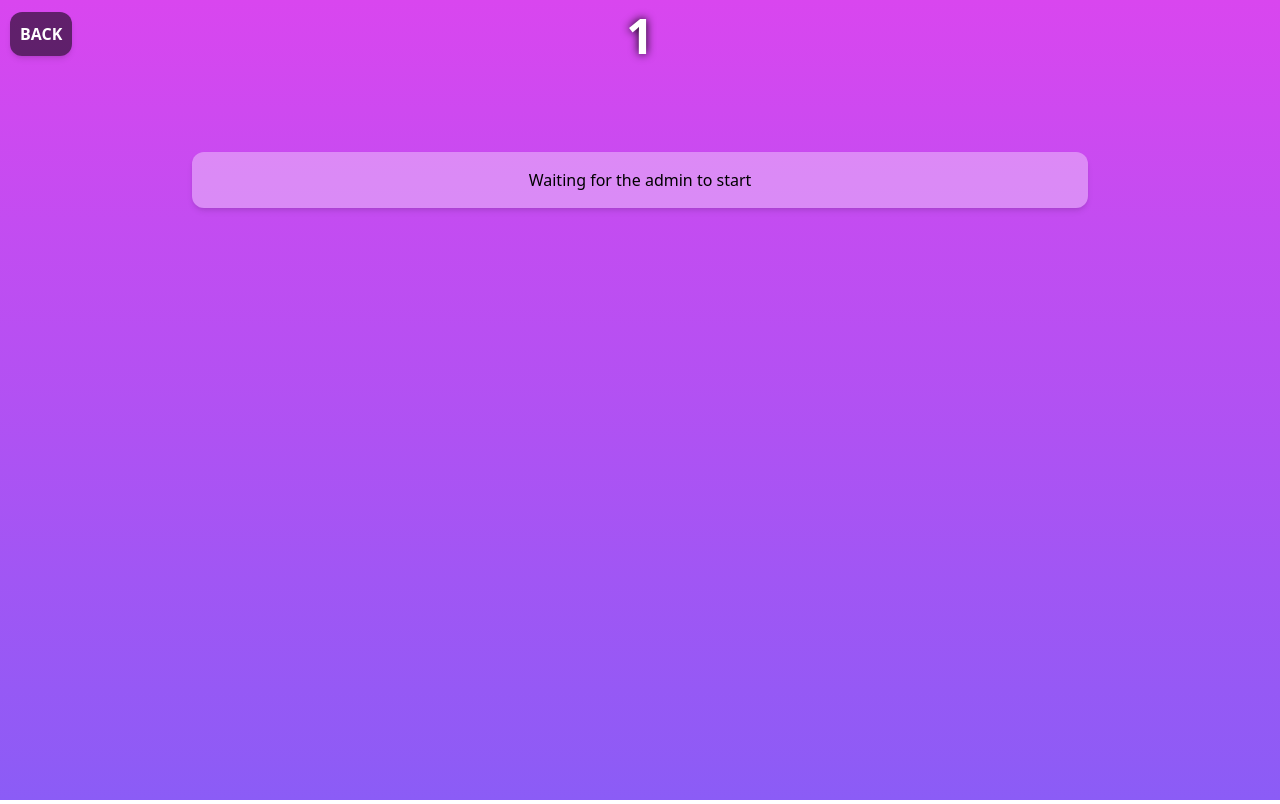
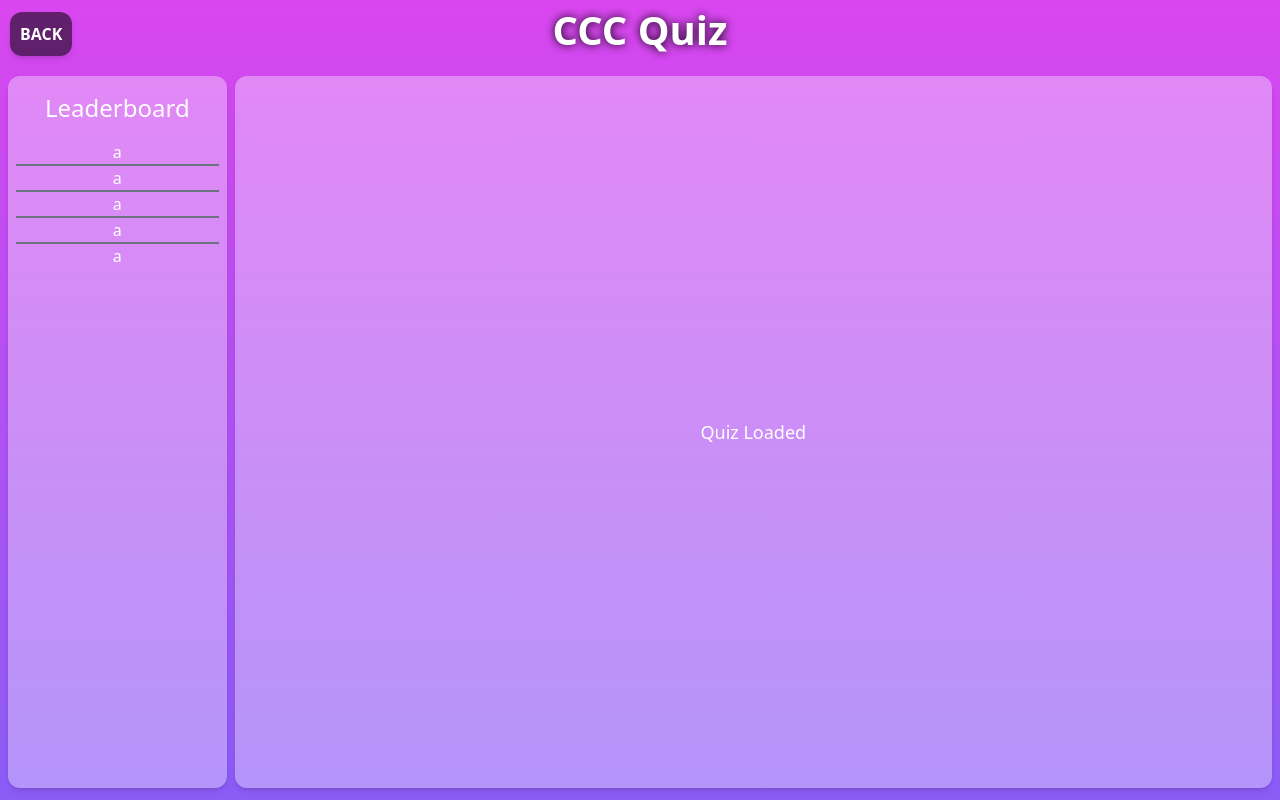
Before and after one commit to vishal290704/QuizTask, a React (Vite) app: page /room/1/1 in a window 1280 px wide. Built offline with nearby package versions, Linux system fonts and the light colour scheme.

Commit message:
quiz room

```diff
--- a/public/sampleAPI/responseQuiz.json
+++ b/public/sampleAPI/responseQuiz.json
@@ -1,12 +1,12 @@
 {
   "quizKey": "quiz1",
   "adminID": "admin123",
-  "status": false,
+  "status": true,
   "quizTitle": "CCC Quiz",
   "questions": [
     {
       "quesKey": "1",
-      "question": "What is the output of the following code: System.out.println(2 + 2 * 3);",
+      "questionText": "What is the output of the following code: System.out.println(2 + 2 * 3);",
       "options": ["8", "10", "12", "6"],
       "correctAnswer": "8",
       "category": "Coding",
@@ -14,7 +14,7 @@
     },
     {
       "quesKey": "2",
-      "question": "Which data structure uses the LIFO principle?",
+      "questionText": "Which data structure uses the LIFO principle?",
       "options": ["Queue", "Stack", "Linked List", "Heap"],
       "correctAnswer": "Stack",
       "category": "Coding",
@@ -22,7 +22,7 @@
     },
     {
       "quesKey": "3",
-      "question": "What is the capital of France?",
+      "questionText": "What is the capital of France?",
       "options": ["Paris", "Berlin", "Rome", "Madrid"],
       "correctAnswer": "Paris",
       "category": "Pop Culture",
@@ -30,7 +30,7 @@
     },
     {
       "quesKey": "4",
-      "question": "Find the next number in the series: 2, 4, 8, 16, __.",
+      "questionText": "Find the next number in the series: 2, 4, 8, 16, __.",
       "options": ["20", "32", "64", "128"],
       "correctAnswer": "32",
       "category": "Reasoning",
@@ -38,7 +38,7 @@
     },
     {
       "quesKey": "5",
-      "question": "Who directed the movie 'Inception'?",
+      "questionText": "Who directed the movie 'Inception'?",
       "options": [
         "Quentin Tarantino",
         "Christopher Nolan",
@@ -51,7 +51,7 @@
     },
     {
       "quesKey": "6",
-      "question": "If a train travels 60 miles in 1 hour, how long will it take to travel 180 miles?",
+      "questionText": "If a train travels 60 miles in 1 hour, how long will it take to travel 180 miles?",
       "options": ["1 hour", "2 hours", "3 hours", "4 hours"],
       "correctAnswer": "3 hours",
       "category": "Reasoning",
@@ -59,7 +59,7 @@
     },
     {
       "quesKey": "7",
-      "question": "Which keyword is used to inherit a class in Java?",
+      "questionText": "Which keyword is used to inherit a class in Java?",
       "options": ["extends", "implements", "inherits", "super"],
       "correctAnswer": "extends",
       "category": "Coding",
@@ -67,7 +67,7 @@
     },
     {
       "quesKey": "8",
-      "question": "What does HTTP stand for?",
+      "questionText": "What does HTTP stand for?",
       "options": [
         "Hyper Text Transfer Protocol",
         "High Transfer Text Protocol",
@@ -80,7 +80,7 @@
     },
     {
       "quesKey": "9",
-      "question": "In a right triangle, the square of the hypotenuse is equal to the sum of the squares of the other two sides. This is known as?",
+      "questionText": "In a right triangle, the square of the hypotenuse is equal to the sum of the squares of the other two sides. This is known as?",
       "options": [
         "Pythagoras Theorem",
         "Binomial Theorem",
@@ -93,7 +93,7 @@
     },
     {
       "quesKey": "10",
-      "question": "What is the primary ingredient in guacamole?",
+      "questionText": "What is the primary ingredient in guacamole?",
       "options": ["Tomato", "Avocado", "Lemon", "Chili"],
       "correctAnswer": "Avocado",
       "category": "Pop Culture",
--- a/public/sampleAPI/sampleRoom.json
+++ b/public/sampleAPI/sampleRoom.json
@@ -3,6 +3,6 @@
   "quizKey": "quiz1",
   "roomTitle": "Sample Quiz Room",
   "adminID": "testAdmin",
-  "players": ["Akash","Rohani", "Vishal", "Aniket"],
+  "players": ["Akash", "Saurabh","Rohani", "Vishal", "Aniket"],
   "status": "active"
 }
--- a/src/comps/QuizRoom.jsx
+++ b/src/comps/QuizRoom.jsx
@@ -12,12 +12,14 @@ const QuizRoom = () => {
   // states
   const [quizStatus, setStatus] = useState(false);
   const [prompt, setPrompt] = useState("Waiting for the admin to start");
+  let [loadedTitle, setTitle] = useState("");
 
   // axios fetch
   const fetchQuizStatus = async () => {
     try {
       const response = await axios.get(fetchQuizUrl);
       setStatus(response.data.status);
+      setTitle(response.data.quizTitle);
       if (!response.data.status) {
         setPrompt("Waiting for the admin to start");
       }
@@ -48,9 +50,22 @@ const QuizRoom = () => {
   return (
     <div className="flex-col justify-center items-center bg-gradient-to-t from-violet-500 to-fuchsia-500 w-screen h-screen">
       {/* Title */}
-      <h1 className="text-[3em] text-center font-bold text-white [text-shadow:0_0_10px_black]">
-        {roomCode}
-      </h1>
+
+      {/* if status is false */}
+      {!quizStatus ? (
+        // panel
+        <div>
+          <h1 className="text-[5vh] my-0 text-center font-bold text-white [text-shadow:0_0_10px_black]">
+            {roomCode}
+          </h1>
+        </div>
+      ) : (
+        <div>
+          <h1 className="text-[5vh] my-0 text-center font-bold text-white [text-shadow:0_0_10px_black]">
+            {loadedTitle}
+          </h1>
+        </div>
+      )}
 
       {/* Navigation */}
       <Link to="/">
@@ -62,13 +77,33 @@ const QuizRoom = () => {
       {/* if status is false */}
       {!quizStatus ? (
         // panel
-        <div className="flex flex-col items-center mx-auto py-[2vh] justify-center mt-[10vh] w-[80%] max-w-4xl bg-[rgba(255,255,255,0.35)] rounded-xl shadow-md">
+        <div className="flex flex-col items-center mx-auto py-[2vh] justify-center mt-[2vh] w-[80%] max-w-4xl bg-[rgba(255,255,255,0.35)] rounded-xl shadow-md">
           <p>{prompt}</p>
         </div>
       ) : (
-        <div className="flex flex-col items-center mx-auto py-[2vh] justify-center mt-[10vh] w-[80%] max-w-4xl bg-[rgba(255,255,255,0.35)] rounded-xl shadow-md">
-          <div className="text-white text-lg mt-[20vh]">Quiz Loaded</div>
-        </div>
+        // quiz has started
+
+<div className="flex">
+
+{/* // leaderboard */}
+
+<div className="flex text-white text-center px-2 flex-col py-4 mx-2 w-1/5 m-[2vh] h-[89vh] bg-[rgba(255,255,255,0.35)] rounded-xl shadow-md">
+<p className="text-2xl mb-4 ">Leaderboard</p>
+<ul className="h-full overflow-scroll divide-y-2 divide-gray-500">
+  <li>a</li>
+  <li>a</li>
+  <li>a</li>
+  <li>a</li>
+  <li>a</li>
+</ul>
+</div>
+
+{/* // quiz box */}
+<div className="flex flex-col items-center mx-2 ml-0 w-[96vw] py-[2vh] justify-center my-[2vh] h-[89vh] bg-[rgba(255,255,255,0.35)] rounded-xl shadow-md">
+  <div className="text-white text-lg">Quiz Loaded</div>
+</div>
+
+</div>
       )}
     </div>
   );
--- a/src/comps/admin/QuizControl.jsx
+++ b/src/comps/admin/QuizControl.jsx
@@ -120,7 +120,7 @@ const QuizControl = ({ quizId }) => {
     <div className="flex flex-col h-screen bg-gradient-to-t from-violet-500 to-fuchsia-500">
       {/* title */}
       <h1 className="text-[3em] text-center font-bold text-white [text-shadow:0_0_10px_black]">
-        CREATE NEW QUIZ
+        QUIZ CONTROL
       </h1>
 
       {/* navigation */}
```
